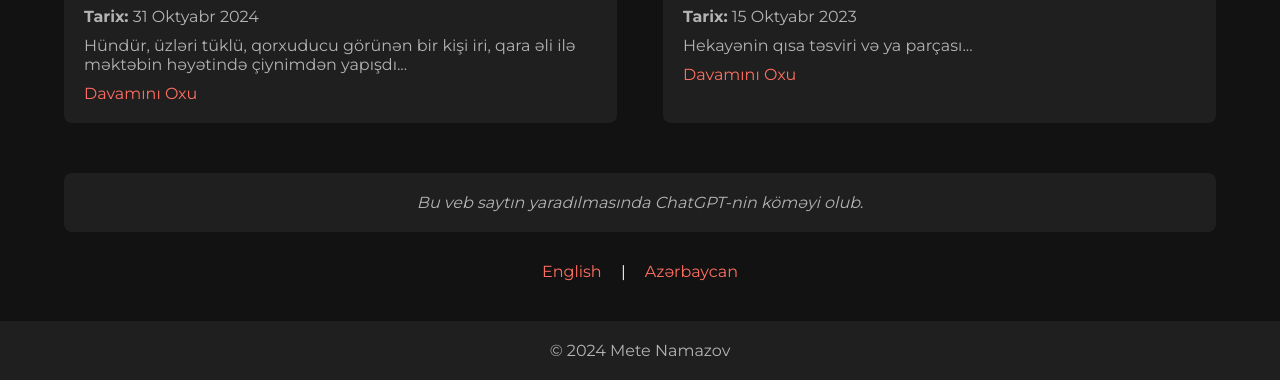
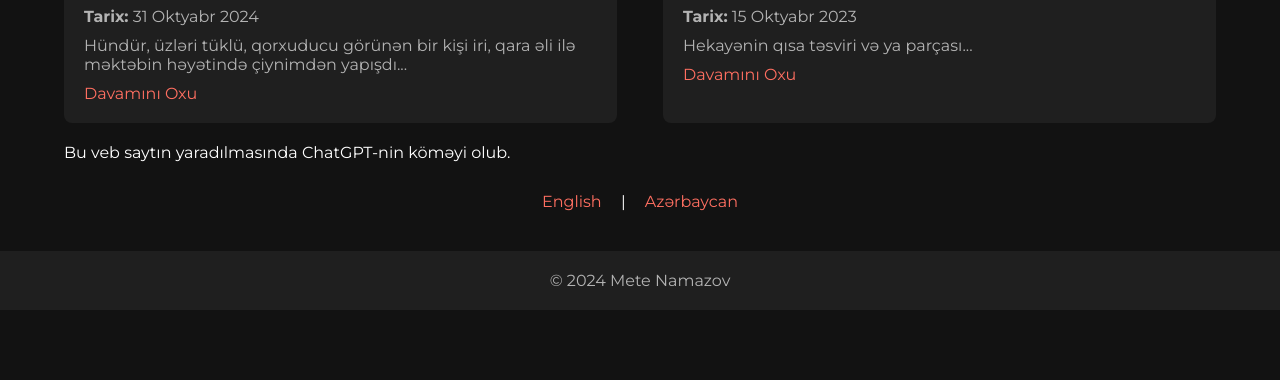
Before and after one commit to MeteNamazov/hekayedemo.github.io, a plain HTML site: page az/index.html in a window 1280 px wide. Shown: the part 889-1269 px from the top of the page. After the commit the page ends 1199 px from the top, so only its background shows below. Drawn offline with Linux system fonts and the light colour scheme.

Commit message:
Update styles.css

```diff
--- a/styles.css
+++ b/styles.css
@@ -170,21 +170,6 @@ h2.section-title {
     color: #ff856f; /* Lighter Coral on Hover */
 }
 
-/* Acknowledgment Section */
-.acknowledgment-section {
-    background-color: #1f1f1f; /* Dark Gray */
-    padding: 20px;
-    margin: 30px 0;
-    border-radius: 8px;
-    text-align: center;
-}
-
-.acknowledgment-text {
-    font-size: 16px;
-    color: #b3b3b3; /* Light Gray */
-    font-style: italic;
-}
-
 /* Footer */
 .footer {
     background-color: #1f1f1f; /* Dark Gray */
```
